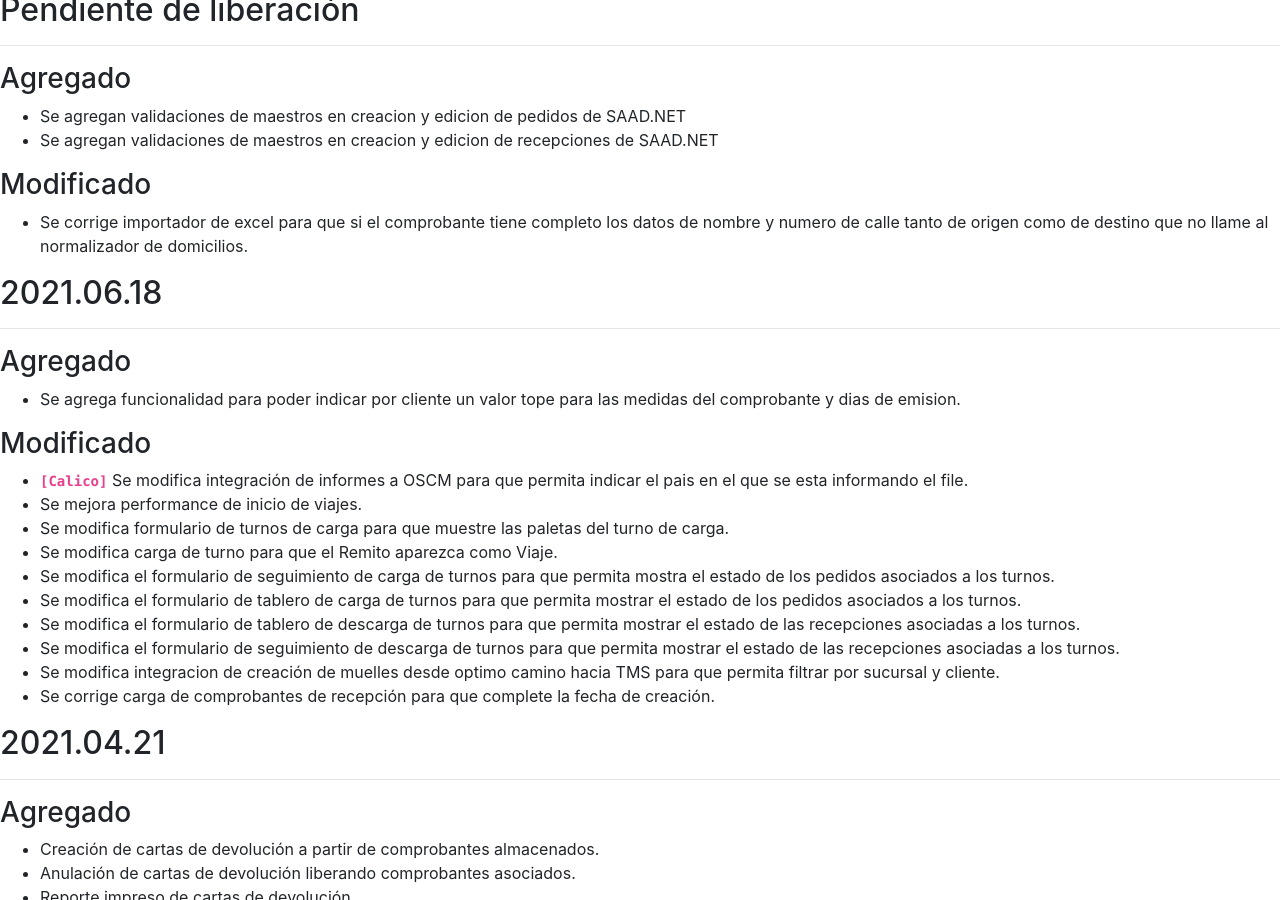
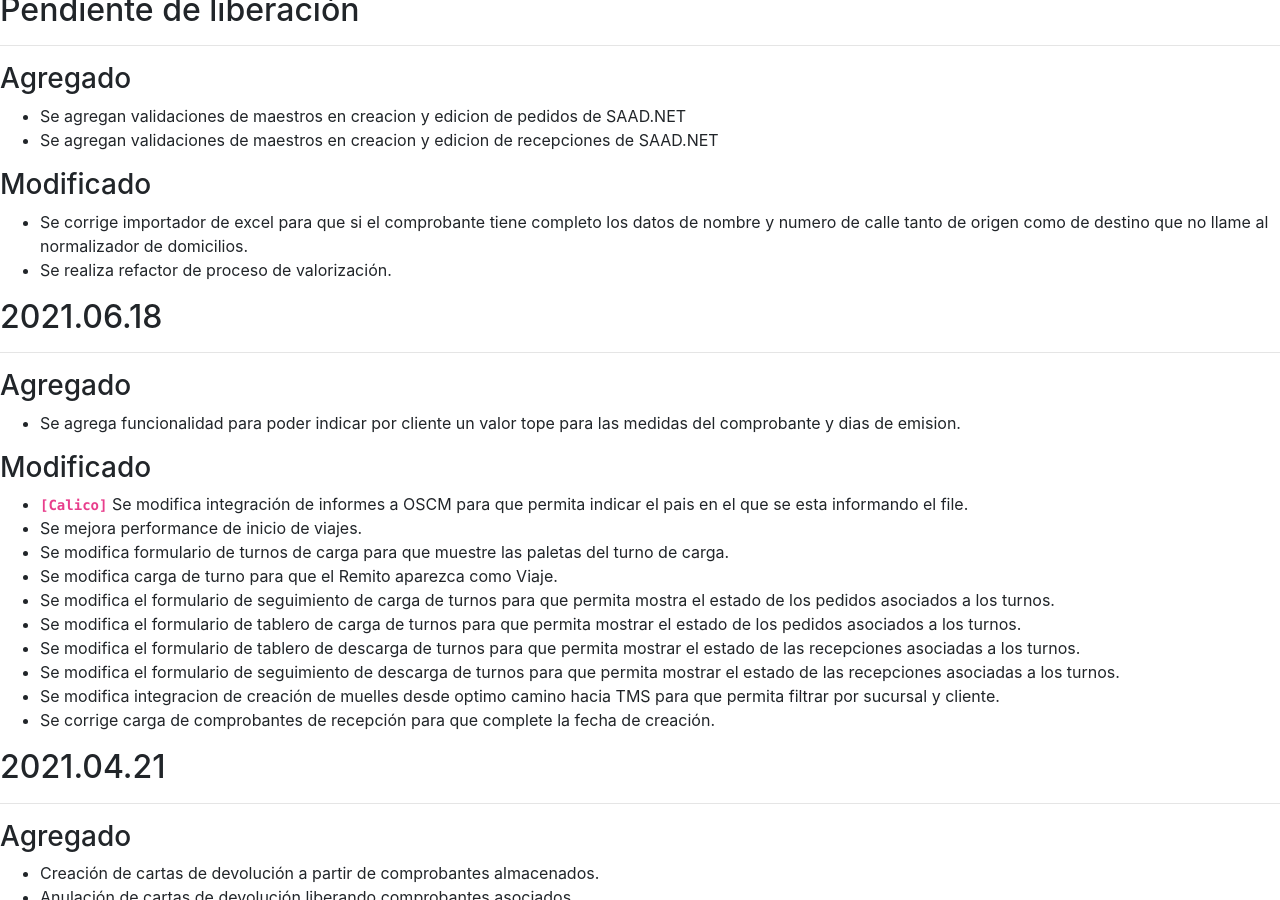
Before and after one commit to brainsys-arsaad/versionado, a Jekyll site: the page built from registro-cambios.markdown, in a window 1280 px wide and 900 px high, scrolled down 306 px. Built offline with Jekyll 4.4.1, drawn with Linux system fonts in a browser that asks for light colours.

Commit message:
Update registro-cambios.markdown

```diff
--- a/registro-cambios.markdown
+++ b/registro-cambios.markdown
@@ -47,6 +47,7 @@ El formato esta basado en [Keep a Changelog](https://keepachangelog.com/es-ES/1.
 
 ### Modificado
 - Se corrige importador de excel para que si el comprobante tiene completo los datos de nombre y numero de calle tanto de origen como de destino que no llame al normalizador de domicilios.
+- Se realiza refactor de proceso de valorización.
 
 ## 2021.06.18
 ---
```
